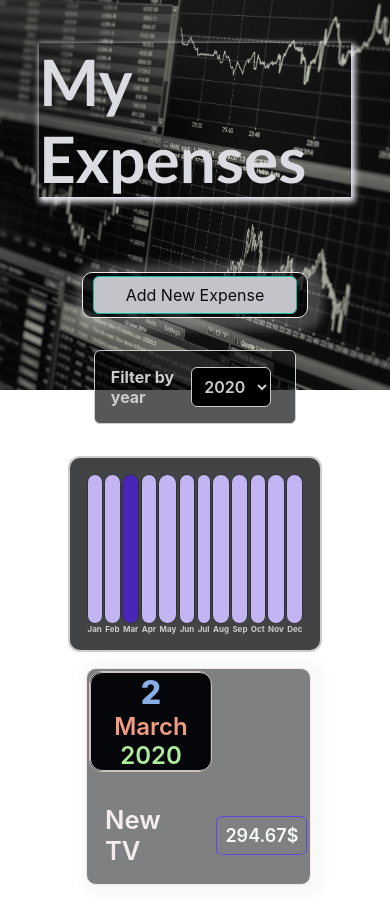
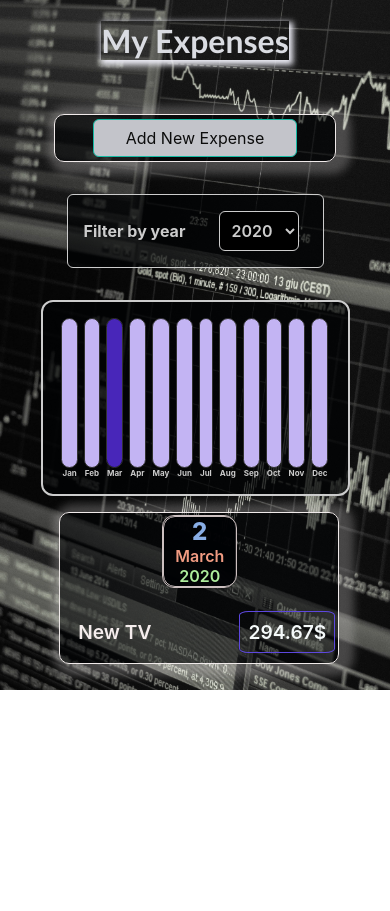
Before and after one commit to Said-laasri/Expense_app, a React (Create React App) app: page / in a window 390 px wide. After the commit the page ends 844 px from the top, so only its background shows below. Built offline with nearby package versions, Linux system fonts and the light colour scheme.

Commit message:
Add media querry fro mobile

```diff
--- a/src/components/Expenses/ExpenseDate.css
+++ b/src/components/Expenses/ExpenseDate.css
@@ -1,4 +1,4 @@
-.date{
+.date {
   background-color: rgba(1, 2, 4, 0.801);
   border-radius: 12px;
   border: 1px solid rgb(204, 192, 192);
@@ -7,20 +7,37 @@
   color: rgb(241, 232, 219);
 }
 
-.date_month{
+.date_month {
   font-size: 1.5rem;
   font-weight: 600;
   color: rgb(240, 155, 130);
 }
 
-.date_day{
+.date_day {
   font-size: 2rem;
   font-weight: 800;
   color: rgb(137, 174, 230);
 }
 
-.date_year{
+.date_year {
   font-size: 1.5rem;
   font-weight: 600;
   color: rgb(174, 236, 156);
 }
+
+@media screen and (max-width: 768px) {
+  .date {
+    width: 3em;
+  }
+  .date_month {
+    font-size: 1rem;
+  }
+
+  .date_day {
+    font-size: 1.5rem;
+  }
+
+  .date_year {
+    font-size: 1rem;
+  }
+}
--- a/src/components/Expenses/ExpenseItem.css
+++ b/src/components/Expenses/ExpenseItem.css
@@ -1,4 +1,4 @@
-.expense{
+.expense {
   display: flex;
   align-self: center;
   font-size: 1.5rem;
@@ -6,10 +6,9 @@
   gap: 1rem;
   width: 100%;
   padding: 1%;
-    flex-wrap: wrap;
 }
 
-.description{
+.description {
   display: flex;
   width: 100%;
   align-items: center;
@@ -33,7 +32,22 @@
   border: 1px solid rgb(93, 71, 223);
 }
 
-.description > div:hover{
+.description > div:hover {
   color: rgb(0, 0, 0);
   background-color: rgb(253, 253, 253);
 }
+
+@media screen and (max-width: 768px) {
+  .expense {
+    flex-wrap: wrap;
+    justify-content: center;
+  }
+
+  .description > h2 {
+    font-size: 1.2rem;
+  }
+
+  .description > div {
+    font-size: 1.2rem;
+  }
+}
--- a/src/index.css
+++ b/src/index.css
@@ -38,3 +38,17 @@
   background-size: cover;
   background-position: center;
 }
+
+@media screen and (max-width: 768px) {
+  .app{
+    max-width: 100vw;
+  }
+
+  h1{
+    font-size: 2rem;
+  }
+
+  .container{
+    height: 100%;
+  }
+}
```
Lines whose indentation alone changed are shown as unchanged.
